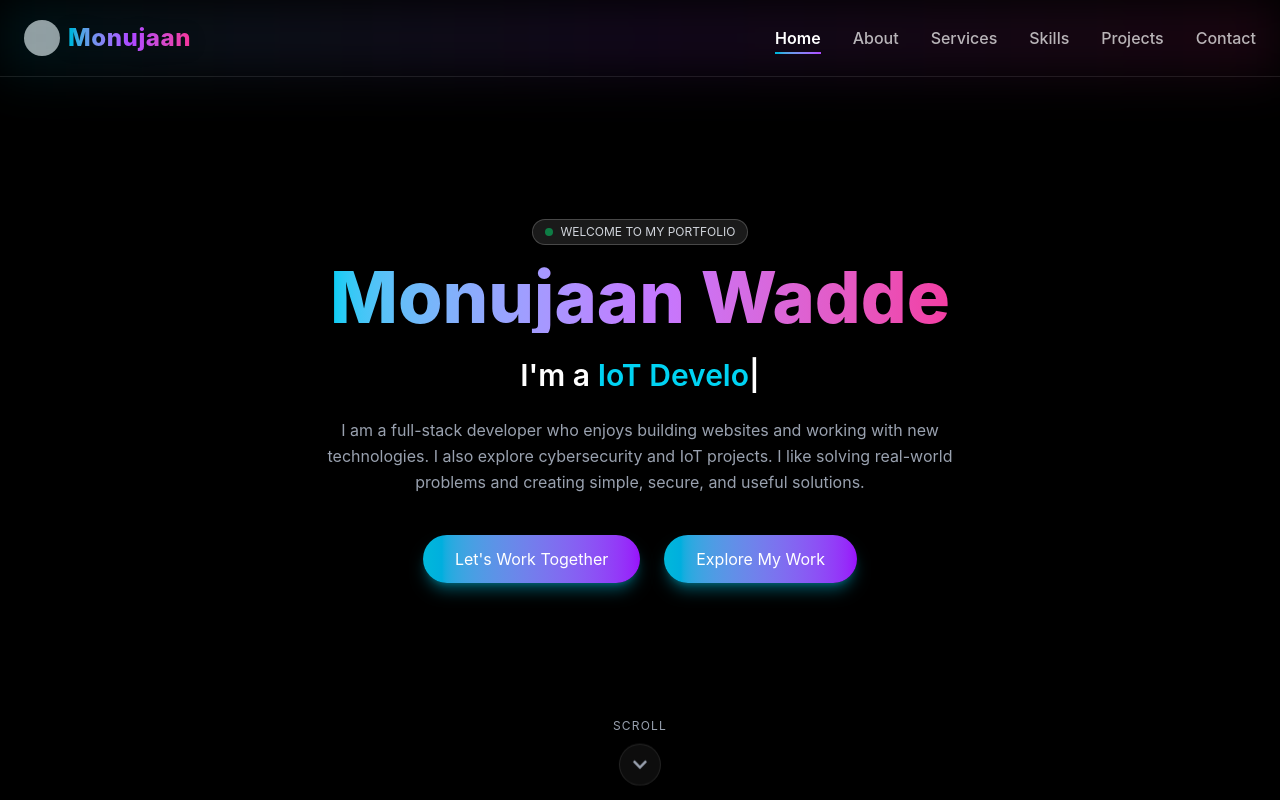
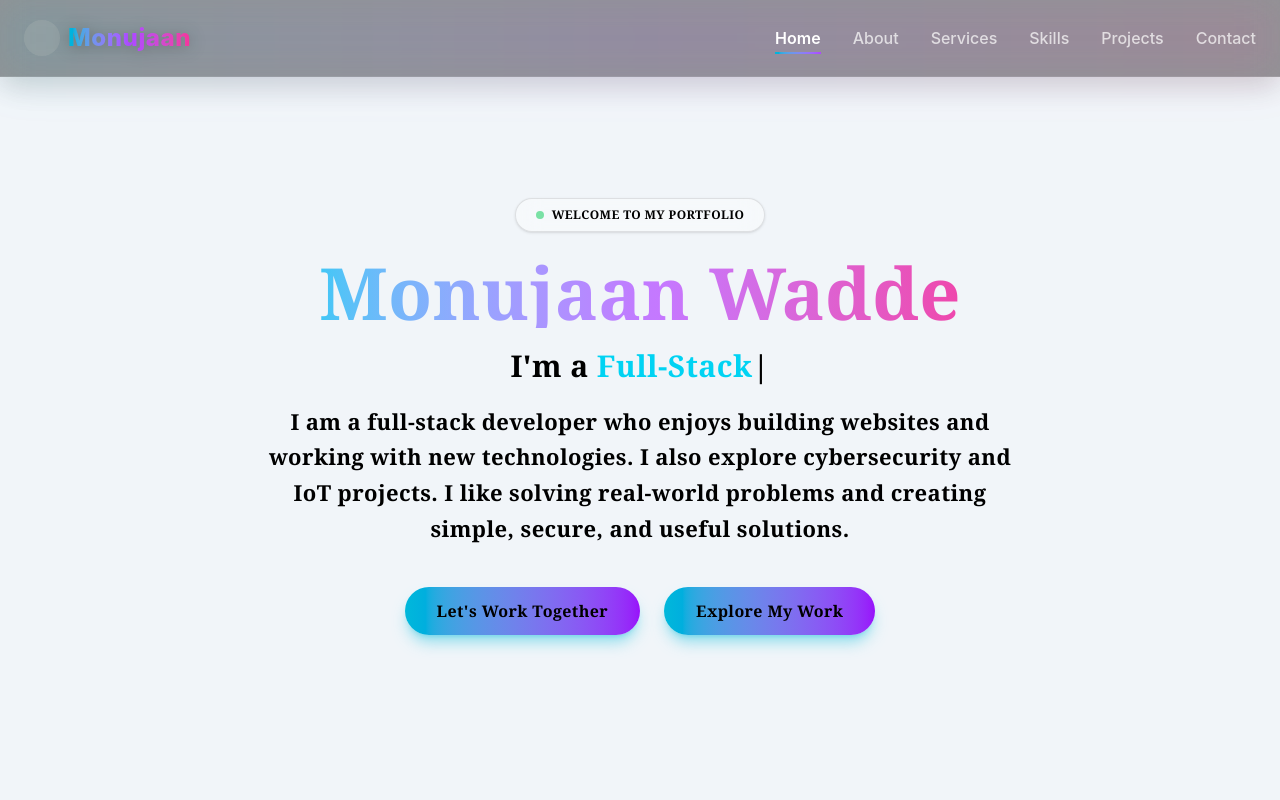
Before and after one commit to monujaanwadde360/portfolio_website_personal, a React (Vite) app: page / in a window 1280 px wide. Shown: the top 800 px of the page. Built offline with nearby package versions, Linux system fonts and the light colour scheme; grey boxes are pictures that could not be loaded.

Commit message:
Update Home.jsx

```diff
--- a/src/pages/Home.jsx
+++ b/src/pages/Home.jsx
@@ -1,7 +1,5 @@
 import { useEffect, useRef } from "react"
 import Typed from "typed.js"
-import Particles from "@tsparticles/react"
-import { FaChevronDown } from "react-icons/fa"
 
 function Home() {
   const typedRef = useRef(null)
@@ -10,9 +8,7 @@ function Home() {
     const typed = new Typed(typedRef.current, {
       strings: [
         "Full-Stack Developer",
-        "Cybersecurity Learner",
-        "IoT Developer",
-        "Problem Solver",
+        "Websites Developer",
       ],
       typeSpeed: 40,
       backSpeed: 30,
@@ -24,68 +20,63 @@ function Home() {
     return () => typed.destroy()
   }, [])
 
-  const scrollToSection = (sectionId) => {
-    document.getElementById(sectionId)?.scrollIntoView({ behavior: "smooth" })
-  }
-
   return (
     <section
       id="home"
-      className="relative min-h-screen flex items-center justify-center bg-black text-white overflow-hidden"
+      className="relative min-h-screen flex items-center justify-center bg-slate-100 overflow-hidden font-serif font-bold tracking-wide"
     >
-      {/* ===== Particles Background ===== */}
-      <Particles
-        id="tsparticles"
-        className="absolute inset-0"
-        options={{
-          background: { color: "transparent" },
-          fpsLimit: 60,
-          particles: {
-            number: { value: 60 },
-            color: { value: "#ffffff" },
-            size: { value: 3 },
-            links: {
-              enable: true,
-              distance: 140,
-              color: "#22d3ee",
-              opacity: 0.2,
-            },
-            move: {
-              enable: true,
-              speed: 1.5,
-            },
-          },
-          interactivity: {
-            events: {
-              onHover: { enable: true, mode: "repulse" },
-            },
-          },
-        }}
-      />
 
       {/* ===== Hero Content ===== */}
       <div className="relative z-10 text-center px-6 max-w-4xl">
 
         {/* Small Intro */}
-        <div className="uppercase mb-4 inline-flex items-center gap-2 px-3 py-1 rounded-full bg-white/10 backdrop-blur border border-white/20 text-xs text-gray-300">
-          <span className="w-2 h-2 bg-green-400 rounded-full animate-pulse"></span>
+        <div
+          className="
+            uppercase
+            inline-flex
+            items-center
+            mt-8
+            mb-6
+            gap-2
+            px-5
+            py-2
+            rounded-full
+            border
+            border-black/10
+            bg-white/40
+            backdrop-blur-md
+            text-xs
+            shadow-sm
+          "
+        >
+          <span
+            className="
+              w-2
+              h-2
+              bg-green-500
+              rounded-full
+              animate-pulse
+            "
+          ></span>
+
           Welcome to My Portfolio
         </div>
 
         {/* Name */}
-        <h1 className="text-4xl sm:text-5xl md:text-7xl font-extrabold mb-6
+        <h1 className="text-4xl sm:text-5xl md:text-7xl font-extrabold mb-5
           bg-gradient-to-r from-cyan-400 via-purple-400 to-pink-500
           bg-clip-text text-transparent whitespace-nowrap">
           Monujaan Wadde
         </h1>
 
         {/* Dynamic Role */}
-        <h2 className="text-2xl md:text-3xl font-semibold mb-6">
+        <h2 className="text-2xl md:text-3xl mb-5">
           I'm a <span ref={typedRef} className="text-cyan-400"></span>
         </h2>
 
         {/* Description */}
-        <p className="text-gray-400 max-w-2xl mx-auto mb-10 leading-relaxed">
+        <p className="max-w-3xl text-[20px]
+            md:text-[22px] mx-auto mb-10 leading-relaxed">
           I am a full-stack developer who enjoys building websites and working with new technologies.
           I also explore cybersecurity and IoT projects. I like solving real-world problems and
           creating simple, secure, and useful solutions.
@@ -115,32 +106,6 @@ function Home() {
         </div>
 
       </div>
-
-      {/* ===== SCROLL INDICATOR ===== */}
-      <div className="absolute bottom-1 left-1/2 transform -translate-x-1/2 flex flex-col items-center z-20">
-
-        <span className="text-xs uppercase tracking-widest text-gray-400">
-          Scroll
-        </span>
-
-        <button
-          onClick={() => scrollToSection("about")}
-          className="cursor-pointer group"
-          aria-label="Scroll down"
-        >
-          <div className="p-3 rounded-full bg-white/5 backdrop-blur-sm
-                          border border-white/10
-                          group-hover:border-cyan-500/50
-                          transition-all duration-300
-                          animate-bounce
-                          group-hover:scale-110
-                          group-hover:shadow-[0_0_20px_rgba(34,211,238,0.4)] mt-5">
-
-            <FaChevronDown className="text-gray-400 group-hover:text-cyan-400 transition-colors" />
-          </div>
-        </button>
-      </div>
-
     </section>
   )
 }
```
